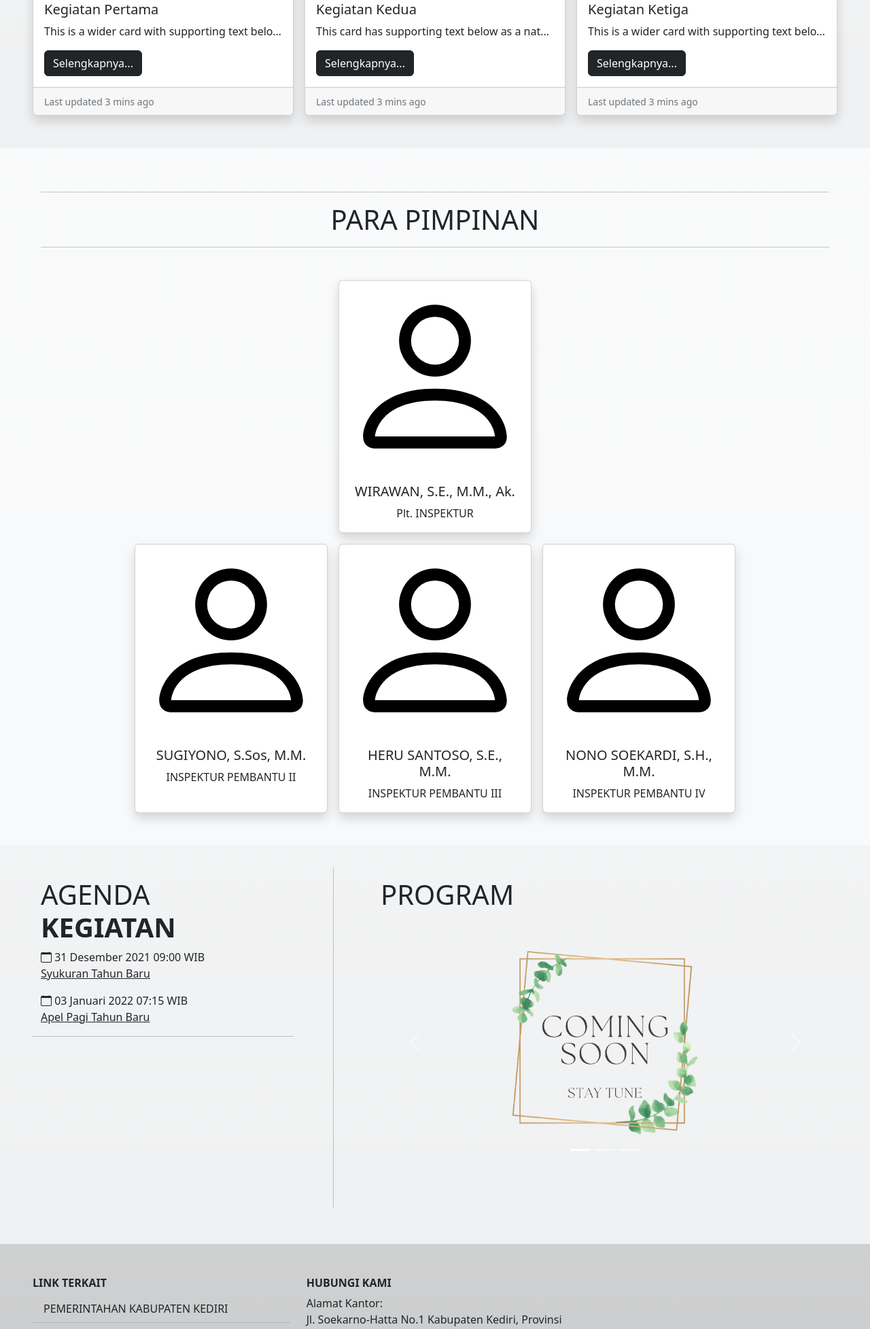
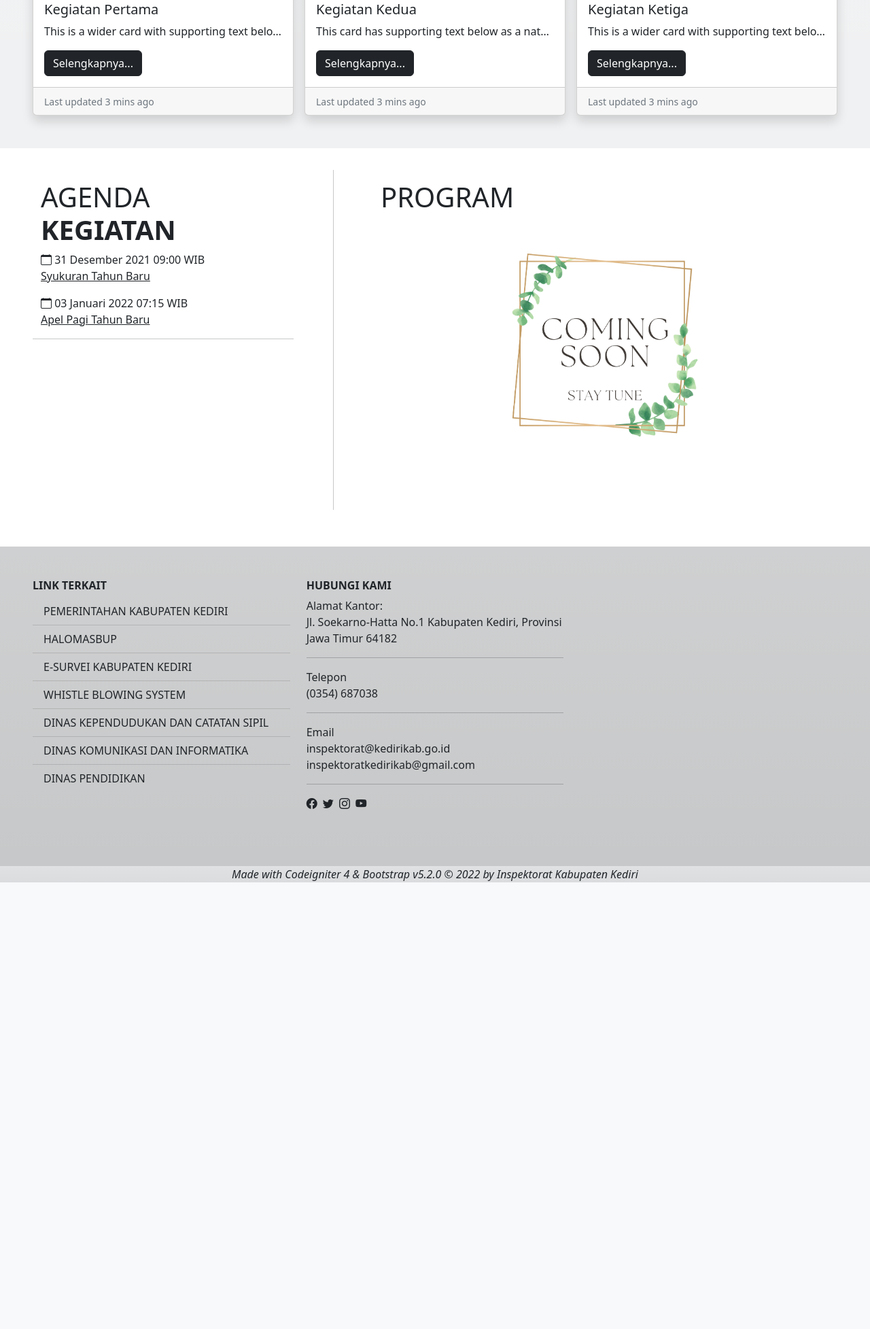
Before and after one commit to viocesar24/webinspektorat, a PHP site: template app/Views/pages/home.php in a window 1280 px wide. Shown: the part 1842-3797 px from the top of the page at 68% size. After the commit the page ends 3140 px from the top, so only its background shows below. Run offline with PHP 8.4, Linux system fonts and the light colour scheme; the template is opened without the code that fills it, so the values that code supplies are empty; some libraries are stand-ins or nearby versions.

Commit message:
Update home.php

```diff
--- a/app/Views/pages/home.php
+++ b/app/Views/pages/home.php
@@ -445,81 +445,7 @@
         </div>
     </div>
 <?php endif ?>
-<div class="container-fluid bg-light bg-gradient p-5 text-center">
-    <div class="container-fluid mb-5">
-        <hr>
-        <h1 class="text-dark">PARA PIMPINAN</h1>
-        <hr>
-    </div>
-    <?php if (!empty($pejabat) && is_array($pejabat)) : ?>
-        <div class="row row-cols-2 row-cols-md-4 g-3 justify-content-center">
-            <?php foreach (array_slice($pejabat, 0, 1) as $pejabat_item) : ?>
-                <div class="col">
-                    <div class="card h-100 shadow">
-                        <img src="<?php echo base_url(); ?>/img/person.svg" class="img-fluid card-img-top" alt="...">
-                        <div class="card-body">
-                            <p class="card-title"><?= esc($pejabat_item['nama']) ?></p>
-                            <h5 class="card-text"><?= esc($pejabat_item['jabatan']) ?></h5>
-                        </div>
-                    </div>
-                </div>
-            <?php endforeach ?>
-            <div class="w-100 p-0 m-0"></div>
-            <?php foreach (array_slice($pejabat, 1, 3) as $pejabat_item) : ?>
-                <div class="col">
-                    <div class="card h-100 shadow">
-                        <img src="<?php echo base_url(); ?>/img/person.svg" class="img-fluid card-img-top" alt="...">
-                        <div class="card-body">
-                            <p class="card-text"><?= esc($pejabat_item['nama']) ?></p>
-                            <h5 class="card-title"><?= esc($pejabat_item['jabatan']) ?></h5>
-                        </div>
-                    </div>
-                </div>
-            <?php endforeach ?>
-        </div>
-    <?php else : ?>
-        <div class="row row-cols-2 row-cols-md-4 g-3 justify-content-center">
-            <div class="col">
-                <div class="card h-100 shadow">
-                    <img src="<?php echo base_url(); ?>/img/person.svg" class="img-fluid card-img-top" alt="...">
-                    <div class="card-body">
-                        <h5 class="card-title">WIRAWAN, S.E., M.M., Ak.</h5>
-                        <p class="card-text">Plt. INSPEKTUR</p>
-                    </div>
-                </div>
-            </div>
-            <div class="w-100 p-0 m-0"></div>
-            <div class="col">
-                <div class="card h-100 shadow">
-                    <img src="<?php echo base_url(); ?>/img/person.svg" class="img-fluid card-img-top" alt="...">
-                    <div class="card-body">
-                        <h5 class="card-title">SUGIYONO, S.Sos, M.M.</h5>
-                        <p class="card-text">INSPEKTUR PEMBANTU II</p>
-                    </div>
-                </div>
-            </div>
-            <div class="col">
-                <div class="card h-100 shadow">
-                    <img src="<?php echo base_url(); ?>/img/person.svg" class="img-fluid card-img-top" alt="...">
-                    <div class="card-body">
-                        <h5 class="card-title">HERU SANTOSO, S.E., M.M.</h5>
-                        <p class="card-text">INSPEKTUR PEMBANTU III</p>
-                    </div>
-                </div>
-            </div>
-            <div class="col">
-                <div class="card h-100 shadow">
-                    <img src="<?php echo base_url(); ?>/img/person.svg" class="img-fluid card-img-top" alt="...">
-                    <div class="card-body">
-                        <h5 class="card-title">NONO SOEKARDI, S.H., M.M.</h5>
-                        <p class="card-text">INSPEKTUR PEMBANTU IV</p>
-                    </div>
-                </div>
-            </div>
-        </div>
-    <?php endif ?>
-</div>
-<div class="container-fluid bg-secondary bg-gradient bg-opacity-10 p-5 text-dark">
+<div class="container-fluid bg-light bg-gradient bg-opacity-10 p-5 text-dark">
     <div class="row g-3">
         <div class="col-md-4">
             <?php if (!empty($kegiatan) && is_array($kegiatan)) : ?>
```
